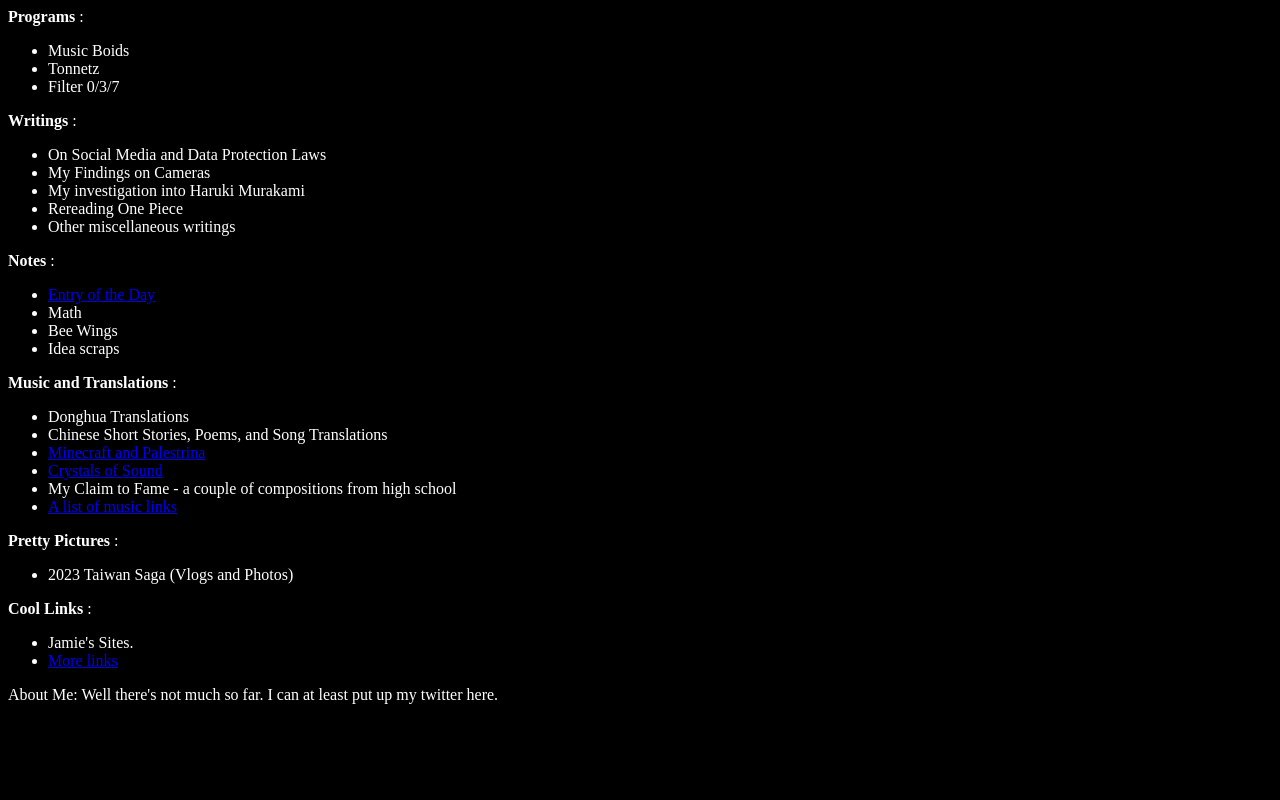
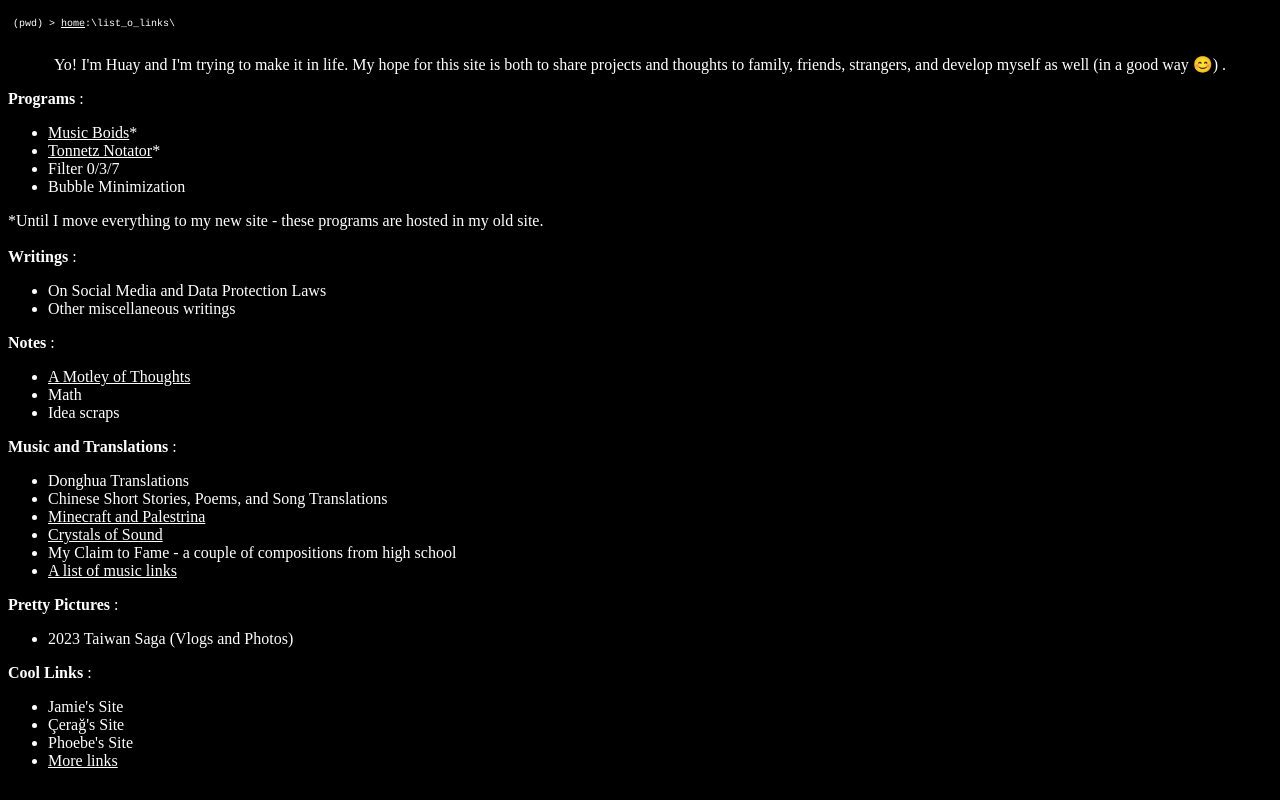
Before and after one commit to huaydin/huaydin.github.io, a website: page link_list.html in a window 1280 px wide. Drawn offline with Linux system fonts and the light colour scheme.

Commit message:
Update link_list.html

```diff
--- a/link_list.html
+++ b/link_list.html
@@ -8,33 +8,42 @@
 </head>
 <body>
 
-  <!-- <h1>************</h1> -->
-  <!-- <div id="Desc">Hi, if you're looking for Huay the professional, please look only at the </div>  -->
+  <div style="font-family:Courier; color: white; font-size: 10px; padding-left: 5px; padding-bottom: 10px; padding-top: 10px;">
+    (pwd) > <a href="../" style="color: white;">home</a>:\list_o_links\
+  </div>
+
+  <center>
+    <p style="color: white;">
+      Yo! I'm Huay and I'm trying to make it in life. My hope for this site is both to share projects and thoughts to family, friends, strangers, and develop myself as well (in a good way &#128522;) .
+    </p>
+  </center>
 
   <div id="list">
     <a> <strong>Programs</strong> :</a>
   <ul>
-    <li>Music Boids</li>
-    <li>Tonnetz</li>
+    <li><a href="https://hdin0.github.io/BoidProject/index3.html" target="_blank" style="color:white">Music Boids</a>*</li>
+    <li><a href="https://hdin0.github.io/tonnetzGrid.html" target="_blank" style="color:white">Tonnetz Notator</a>*</li>
     <!-- <li>My Filter Library</li>  -->
     <li>Filter 0/3/7</li>
+    <li>Bubble Minimization</li>
   </ul>
+  *Until I move everything to my new site - these programs are hosted in my old site.<br><br>
 
     <a> <strong>Writings</strong> :</a>
   <ul>
     <li>On Social Media and Data Protection Laws</li>
-    <li>My Findings on Cameras</li>
-    <li>My investigation into Haruki Murakami</li>
-    <li>Rereading One Piece</li>
+    <!-- <li>My Findings on Cameras</li> -->
+    <!-- <li>My investigation into Haruki Murakami</li> -->
+    <!-- <li>Rereading One Piece</li> -->
     <li>Other miscellaneous writings</li>
   </ul>
   <!-- Planned writings:  -->
 
     <a> <strong>Notes</strong> : </a>
   <ul>
-    <li><a href="./daily_writing.html">Entry of the Day</a></li>
+    <li><a href="./daily_writing.html" style="color: white;">A Motley of Thoughts</a></li>
     <li>Math</li>
-    <li>Bee Wings</li>
+    <!-- <li>Bee Wings</li> -->
     <li>Idea scraps</li>
   </ul>
 
@@ -42,10 +51,10 @@
   <ul>
     <li>Donghua Translations</li>
     <li>Chinese Short Stories, Poems, and Song Translations</li>
-    <li><a href="./minecraft_and_palestrina.html">Minecraft and Palestrina</a></li>
-    <li><a href="./crystals_of_sound.html">Crystals of Sound</a></li>
+    <li><a href="./minecraft_and_palestrina.html" style="color: white;">Minecraft and Palestrina</a></li>
+    <li><a href="./crystals_of_sound.html" style="color: white;">Crystals of Sound</a></li>
     <li>My Claim to Fame - a couple of compositions from high school</li>
-    <li><a href="./music.html">A list of music links</a></li>
+    <li><a href="./music.html" style="color: white;">A list of music links</a></li>
   </ul>
 
     <a> <strong>Pretty Pictures</strong> :</a>
@@ -55,11 +64,11 @@
 
     <a> <strong>Cool Links</strong> :</a>
   <ul>
-    <li>Jamie's Sites. </li>
-    <li><a href="./neatsites.html">More links</a></li>
+    <li>Jamie's Site</li>
+    <li>&#199;era&#287;'s Site</li>
+    <li>Phoebe's Site</li>
+    <li><a href="./neatsites.html" style="color: white;">More links</a></li>
   </ul>
-
-  About Me: Well there's not much so far. I can at least put up my twitter here.
   </div>
 
 </body>
```
